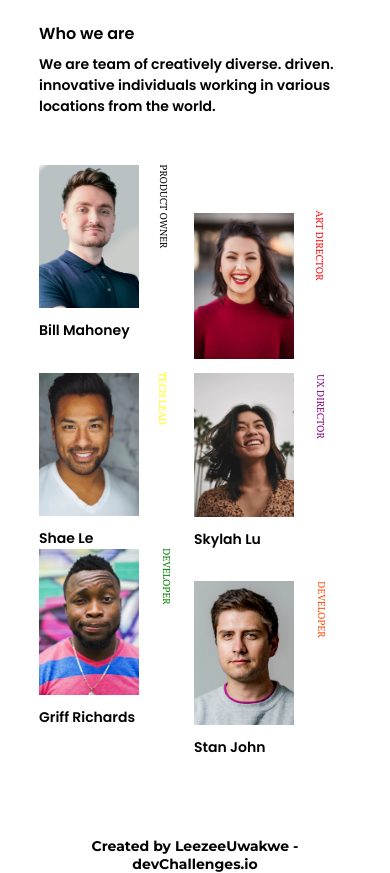
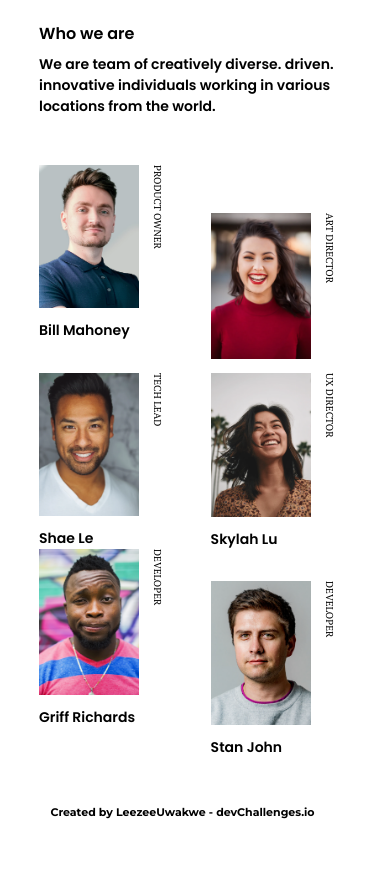
Before and after one commit to LeezeeUwakwe/page-master, a plain HTML site: page index.html in a window 390 px wide. Shown: the part 64-937 px from the top of the page. After the commit the page ends 899 px from the top, so only its background shows below. Drawn offline with Linux system fonts and the light colour scheme.

Commit message:
A creative crew

```diff
--- a/main.css
+++ b/main.css
@@ -52,43 +52,17 @@ header {
 .picture-1>img {
   width: 238px;
 }
+
 .description {
    position: absolute;
-  /* top: 12%;
-  right: -13%; */
   transform: rotate(90deg);
+  transform-origin: top left;
   font-family: 'PT Serif', sans-serif;
   font-weight: 400;
   font-size: 12px;
+  left: 272px;
+   width: 200px;
 }
-.saba {
-  right: -10%;
-  top: 9%;
-  color: red;
-}
-.shae {
-  right: -6%;
-  top: 6%;
-  color: yellow;
-}
-.skylah {
-  color: purple;
-  right: -9%;
-  top: 8%;
-}
-.griff {
-  color: green;
-  right: -7%;
-  top: 7%;
-
-}
-.stan {
-  color: orangered;
-  right: -6%;
-  top: 7%;
-
-}
-
 .picture-1:nth-child(2) {
   position: relative;
   top: 3rem;
@@ -115,7 +89,6 @@ footer {
   font-weight: 700;
   font-size: 14px;
 }
-
 
 
 @media screen and (max-width: 768px) {
@@ -154,15 +127,14 @@ footer {
   .first {
     display: flex;
     flex-direction: row;
-    width: 310px;
-    /* margin-left: 1rem; */
+
 
   }
   .picture-1 {
     position: relative;
     top: 0;
     right: 0;
-    width: 50%;
+    width: 45%;
     height: 10rem;
     margin-top: 3rem;
   }
@@ -170,34 +142,8 @@ footer {
     width: 100px;
   }
   .description {
-    font-weight: 400;
     font-size: 10px;
-    /* top: 22%;
-    right: -10px; */
-  }
-  .bill {
-    right: -8%;
-    top: 22%;
-  }
-  .saba {
-    right: -3%;
-    top: 16%;
-  }
-  .shae {
-    right: 3%;
-    top: 12%;
-  }
-  .skylah {
-    right: -2%;
-    top: 17%;
-  }
-  .griff {
-    right: 0%;
-    top: 13%;
-  }
-  .stan {
-    right: 0%;
-    top: 14%;
+    left: 125px;
   }
 
   .p-name {
@@ -207,15 +153,16 @@ footer {
   .picture-1:nth-child(5) {
     top: -2rem;
   }
-   /* footer {
+    footer {
     width: 100%;
+    margin-top: 4rem;
+
   }
   footer>p {
-
     font-size: 11px;
     width: 287px;
-
-  }*/
+    padding-bottom: 1rem;
+  }
 
 
 
```
